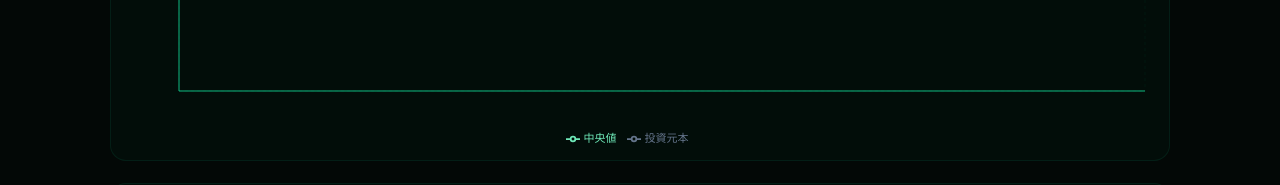
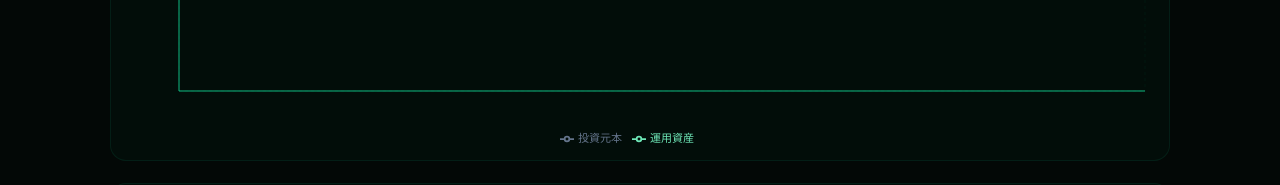
Before and after one commit to Okaengo/nisa-app, a React (Create React App) app: page / in a window 1280 px wide. Shown: the part 1180-1365 px from the top of the page. Built offline with nearby package versions, Linux system fonts and the light colour scheme.

Commit message:
Update App.jsx

```diff
--- a/src/App.jsx
+++ b/src/App.jsx
@@ -214,7 +214,7 @@ function runSim(state) {
     const actualYear = sYear + d.calendarYear;
     const yearLabel = d.calendarYear - startCalendarYear + 1;
     const age = state.startAge > 0 ? state.startAge + (d.calendarYear - startCalendarYear) : null;
-    const row = { ...d, x: yearLabel, actualYear, age, 中央値: d.資産総額_税引前 };
+    const row = { ...d, x: yearLabel, actualYear, age, 運用資産: d.資産総額_税引前 };
     return row;
   });
 
@@ -955,7 +955,7 @@ const PlanSimulator = forwardRef(function PlanSimulator({ planName, isActive, on
             <Legend wrapperStyle={{ fontSize: 11, paddingTop: 8 }} />
             {coastStartMonth && <ReferenceLine x={coastStartMonth} stroke="#a78bfa" strokeDasharray="5 3" strokeWidth={1.5} label={{ value: "🌙 放置開始", position: coastStartMonth > Math.ceil(totalMonths / 12) * 0.75 ? "insideTopRight" : "insideTopLeft", fontSize: 10, fill: "#a78bfa", offset: 10 }} />}
             <Area type="monotone" dataKey="投資元本" stroke="#64748b" strokeWidth={1.5} fill="url(#gCost)" strokeDasharray="4 2" />
-            <Area type="monotone" dataKey="中央値" stroke="#6ee7b7" strokeWidth={2.5} fill="url(#gMid)" dot={false} />
+            <Area type="monotone" dataKey="運用資産" stroke="#6ee7b7" strokeWidth={2.5} fill="url(#gMid)" dot={false} />
           </AreaChart>
         </ResponsiveContainer>
       </div>
```
